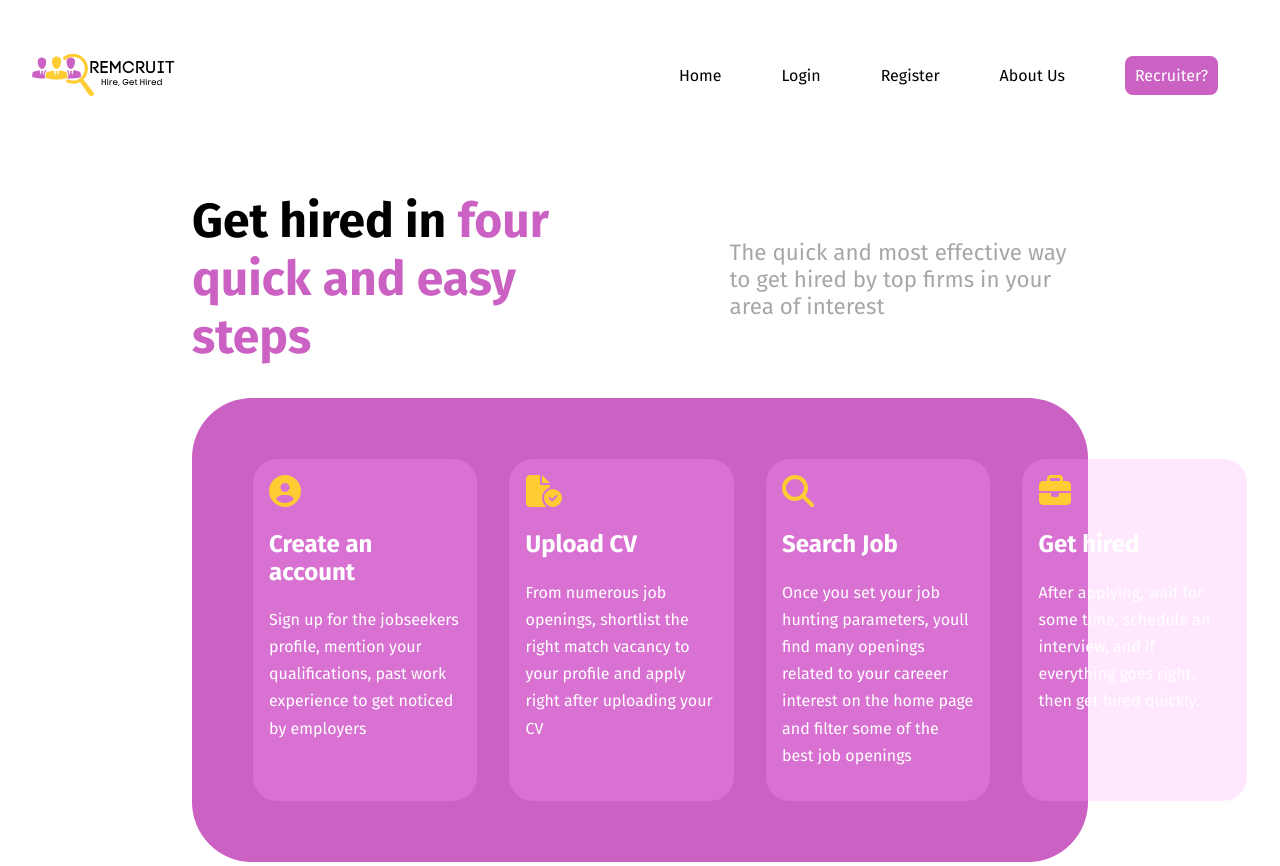
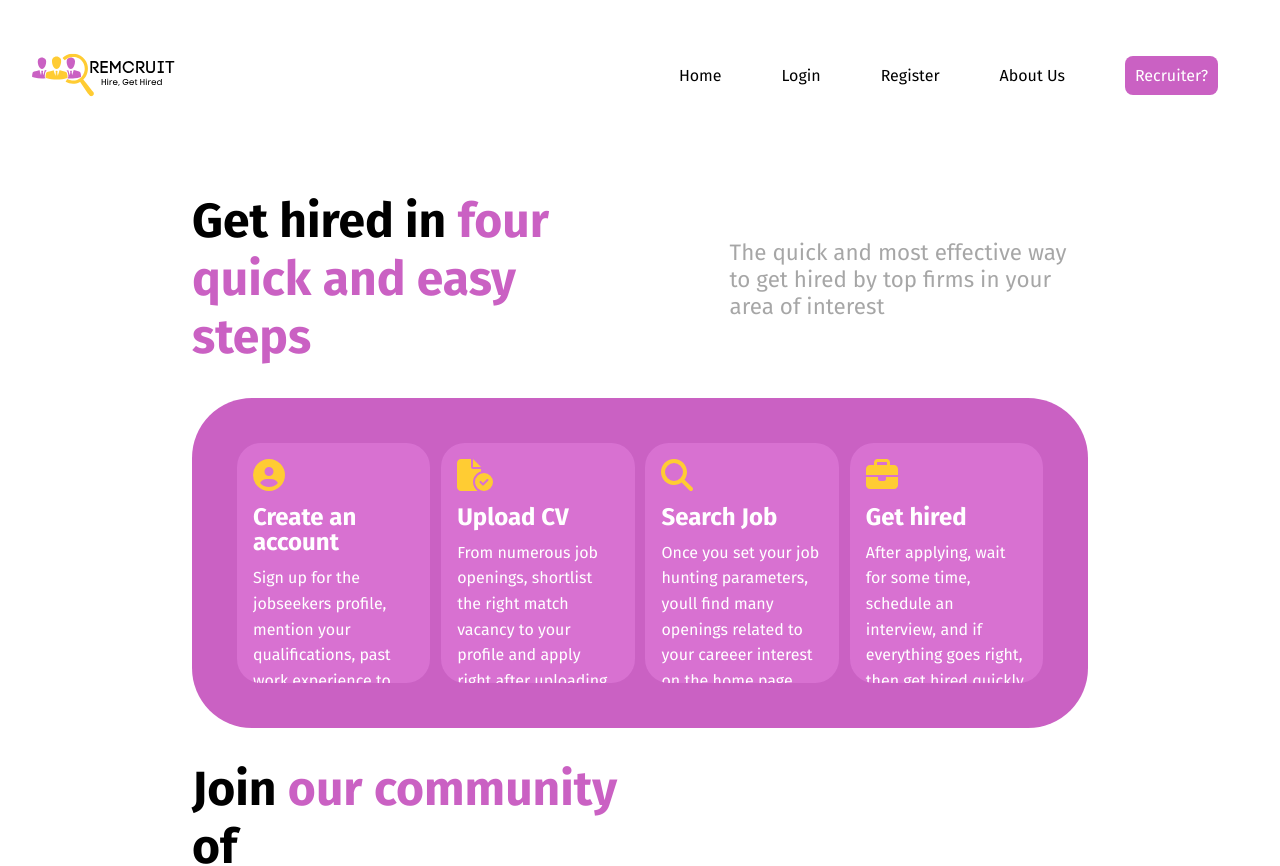
Before and after one commit to Rukayat-T/Remcruit, a React (Vite) app in the folder Remcruit_Fullstack/Frontend/Remcruit_Frontend/: page / in a window 1280 px wide. Shown: the top 866 px of the page. Built offline with nearby package versions, Linux system fonts and the light colour scheme.

Commit message:
Fixingss

```diff
--- a/Remcruit_Fullstack/Frontend/Remcruit_Frontend/src/Employer/Pages/Register/register.jsx
+++ b/Remcruit_Fullstack/Frontend/Remcruit_Frontend/src/Employer/Pages/Register/register.jsx
@@ -96,8 +96,8 @@ function EmployerRegister() {
   let handleSubmit = async (e) => {
     e.preventDefault();
     try {
-      //let res = await fetch("http://127.0.0.1:8000/authentication/register/employer/",
-      let res = await fetch("http://0.0.0.0:8000/authentication/register/employer/",
+      let res = await fetch("http://127.0.0.1:8000/authentication/register/employer/",
+      // let res = await fetch("http://0.0.0.0:8000/authentication/register/employer/",
         {
           method: "POST",
           headers: {
--- a/Remcruit_Fullstack/Frontend/Remcruit_Frontend/src/Jobseeker/Pages/Home/homePage.jsx
+++ b/Remcruit_Fullstack/Frontend/Remcruit_Frontend/src/Jobseeker/Pages/Home/homePage.jsx
@@ -1,13 +1,20 @@
-import React from 'react'
+import React, {useContext} from 'react'
 import './homePageStyles.css'
 import JobBox from '../../Components/jobBoxComponent/jobBox'
+import Footer from '../../../components/Footer/Footer'
+import AuthContext from '../../../context/AuthContext'
 
 function HomePage() {
+    let {user} = useContext(AuthContext)
     return (
         <div>
-            {/* {user && <p>Hello {user.username}</p>} */}
+            <div className="homepage-content">
+            {user && <p>Hello {user.username}</p>}
             homePage
             <JobBox />
+            </div>
+
+            <Footer/>
         </div>
     )
 }
--- a/Remcruit_Fullstack/Frontend/Remcruit_Frontend/src/Jobseeker/Pages/Home/homePageStyles.css
+++ b/Remcruit_Fullstack/Frontend/Remcruit_Frontend/src/Jobseeker/Pages/Home/homePageStyles.css
@@ -0,0 +1,3 @@
+.homepage-content{
+    min-height: 71vh;
+}
--- a/Remcruit_Fullstack/Frontend/Remcruit_Frontend/src/components/Footer/Footer.jsx
+++ b/Remcruit_Fullstack/Frontend/Remcruit_Frontend/src/components/Footer/Footer.jsx
@@ -1,7 +1,6 @@
 import React from "react";
 import './Footer.css';
 import Logo from '../../assets/footerlogo.svg'
-import { useMediaQuery } from 'react-responsive'
 
 import { Link } from 'react-router-dom'
 import { FontAwesomeIcon } from "@fortawesome/react-fontawesome";
--- a/Remcruit_Fullstack/Frontend/Remcruit_Frontend/src/context/AuthContext.jsx
+++ b/Remcruit_Fullstack/Frontend/Remcruit_Frontend/src/context/AuthContext.jsx
@@ -8,10 +8,8 @@ export default AuthContext
 
 
 export const AuthProvider = ({ children }) => {
-
-    // localStorage.getItem
-    let [authTokens, setAuthTokens] = useState(null)
-    let [user, setUser] = useState(null)
+    let [authTokens, setAuthTokens] = useState(()=> localStorage.getItem('authTokens') ? JSON.parse(localStorage.getItem('authTokens')) : null)
+    let [user, setUser] = useState(()=> localStorage.getItem('authTokens') ? jwtDecode(localStorage.getItem('authTokens')) : null)
     const navigate = useNavigate()
 
     let loginUser = async (e) => {
--- a/Remcruit_Fullstack/Frontend/Remcruit_Frontend/src/pages/LandingPage/components/Steps/Steps.css
+++ b/Remcruit_Fullstack/Frontend/Remcruit_Frontend/src/pages/LandingPage/components/Steps/Steps.css
@@ -22,22 +22,30 @@
     color: white;
     padding: 5%;
     border-radius: 60px;
+    height: 30vh;
 }
 
 .all-boxes{
     display: flex;
+    justify-content: space-between;
+    height: 100%;
+
 }
-
 .boxes{
+    max-width: 20%;
     background-color: #ffa1f941;
-    margin: 2%;
     padding: 2%;
+    line-height: 1.6rem;
     border-radius: 1.5rem;
-    line-height: 1.7rem;
-    height: auto;
-    min-width: 12rem;
+    flex-wrap: wrap;
+    overflow: hidden;
 }
-
+.boxes h2{
+    margin: 6% 0;
+}
+.boxes p{
+    margin: 0;
+}
 .colored{
     color:#CA61C3;
 }
--- a/Remcruit_Fullstack/Frontend/Remcruit_Frontend/src/pages/LandingPage/components/Steps/Steps.jsx
+++ b/Remcruit_Fullstack/Frontend/Remcruit_Frontend/src/pages/LandingPage/components/Steps/Steps.jsx
@@ -24,6 +24,7 @@ function Steps() {
         <div className="content-container">
             <div className="all-boxes">
           <div className="boxes">
+            <div className="box-content">
             <FontAwesomeIcon
               icon={faCircleUser} size="2x"
               style={{
@@ -35,6 +36,7 @@ function Steps() {
               Sign up for the jobseekers profile, mention your qualifications,
               past work experience to get noticed by employers
             </p>
+          </div>
           </div>
 
           <div className="boxes">
```
Also changed, not shown: Remcruit_Fullstack/Frontend/Remcruit_Frontend/src/Jobseeker/components/jobBoxComponent/jobBox.css (renamed from Remcruit_Fullstack/Frontend/Remcruit_Frontend/src/Jobseeker/Components/jobBoxComponent/jobBox.css), Remcruit_Fullstack/Frontend/Remcruit_Frontend/src/Jobseeker/components/jobBoxComponent/jobBox.jsx (renamed from Remcruit_Fullstack/Frontend/Remcruit_Frontend/src/Jobseeker/Components/jobBoxComponent/jobBox.jsx).
